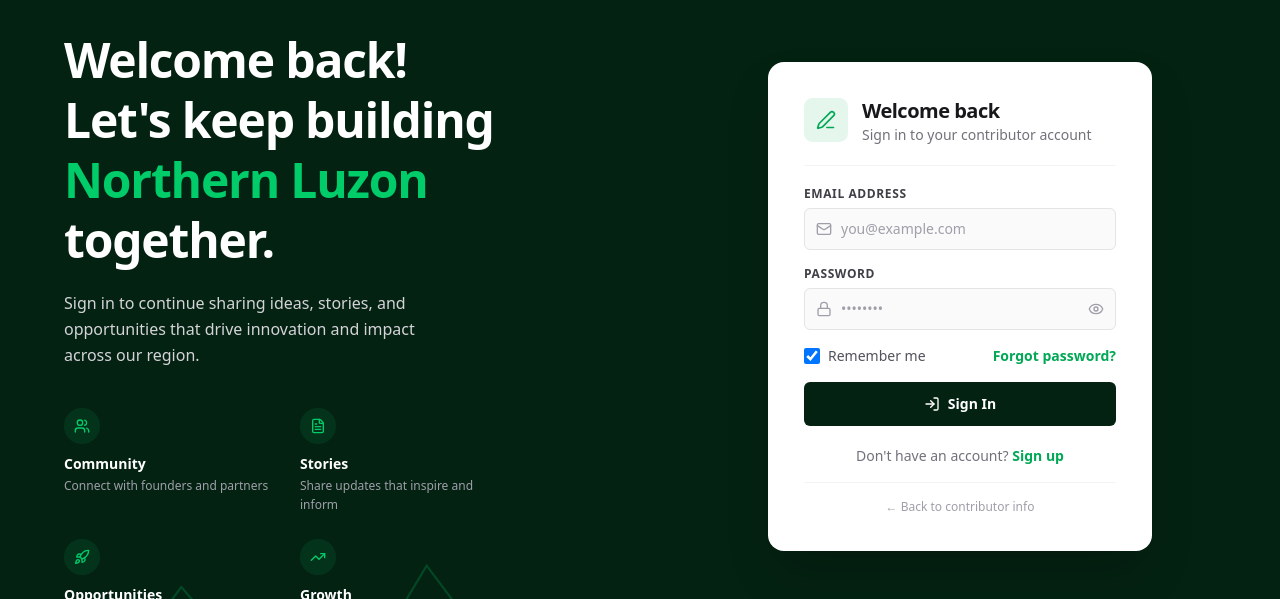
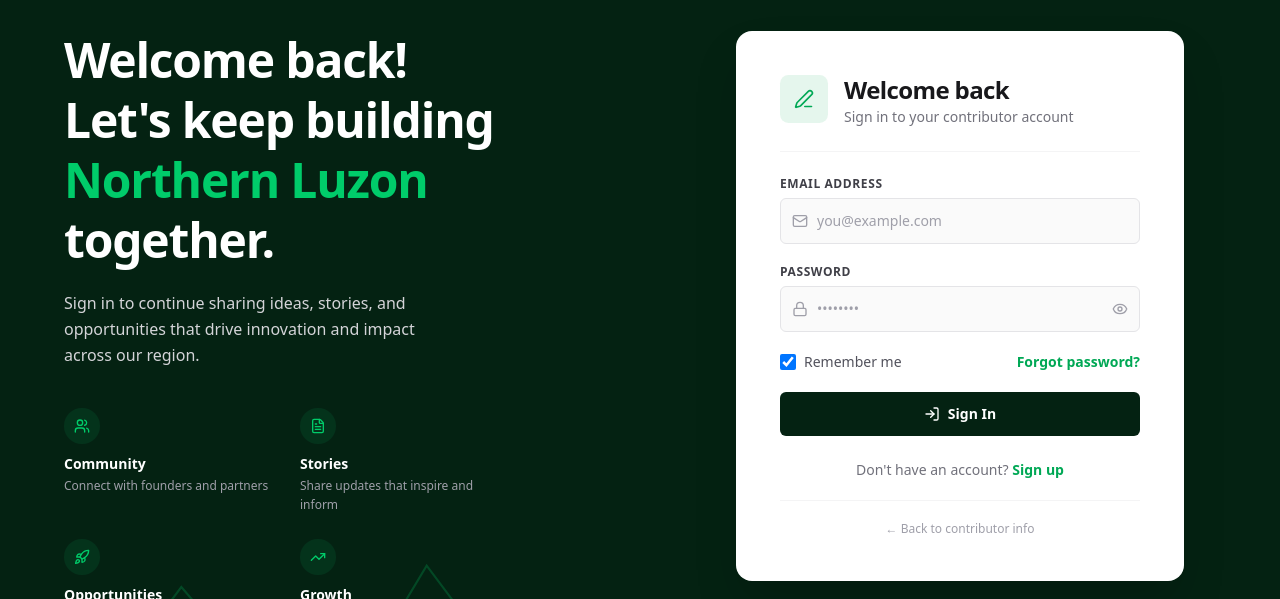
Before and after one commit to inv8rey/amianan-ventures, a Next.js app: page /contribute/login in a window 1280 px wide. Shown: the part 201-800 px from the top of the page. Built offline with nearby package versions, Linux system fonts and the light colour scheme; no server answers.

Commit message:
Widen login card and improve visual hierarchy
The form card was max-w-sm, cramped relative to the spacious marketing
panel beside it. Widened to max-w-md, enlarged the header icon/heading,
and bumped input/button padding and section spacing to match.

```diff
--- a/app/(site)/contribute/login/page.tsx
+++ b/app/(site)/contribute/login/page.tsx
@@ -97,18 +97,18 @@ export default function ContributorLoginPage() {
 
         {/* ── Right: form card ── */}
         <div className="flex items-center justify-center px-4 sm:px-8 py-12 lg:py-20">
-          <div className="w-full max-w-sm bg-white rounded-2xl p-7 sm:p-9 shadow-2xl">
-            <div className="flex items-start gap-3.5 pb-5 mb-5 border-b border-zinc-100">
-              <div className="w-11 h-11 rounded-xl bg-[#00a855]/10 flex items-center justify-center shrink-0">
+          <div className="w-full max-w-md bg-white rounded-2xl p-8 sm:p-11 shadow-2xl">
+            <div className="flex items-start gap-4 pb-6 mb-6 border-b border-zinc-100">
+              <div className="w-12 h-12 rounded-xl bg-[#00a855]/10 flex items-center justify-center shrink-0">
                 <PenLine className="h-5 w-5 text-[#00a855]" />
               </div>
               <div>
-                <h2 className="text-xl font-black text-zinc-900 leading-tight">Welcome back</h2>
+                <h2 className="text-2xl font-black text-zinc-900 leading-tight">Welcome back</h2>
                 <p className="text-sm text-zinc-500 mt-0.5">Sign in to your contributor account</p>
               </div>
             </div>
 
-            <form onSubmit={handleSubmit} className="space-y-4">
+            <form onSubmit={handleSubmit} className="space-y-5">
               <div>
                 <label className="block text-xs font-semibold text-zinc-700 uppercase tracking-wider mb-1.5">
                   Email Address
@@ -121,7 +121,7 @@ export default function ContributorLoginPage() {
                     onChange={(e) => setEmail(e.target.value)}
                     required
                     placeholder="you@example.com"
-                    className="w-full rounded-lg border border-zinc-200 bg-zinc-50 pl-9 pr-3 py-2.5 text-sm text-zinc-900 placeholder-zinc-400 outline-none focus:border-zinc-400 focus:bg-white transition-colors"
+                    className="w-full rounded-lg border border-zinc-200 bg-zinc-50 pl-9 pr-3 py-3 text-sm text-zinc-900 placeholder-zinc-400 outline-none focus:border-zinc-400 focus:bg-white transition-colors"
                   />
                 </div>
               </div>
@@ -138,7 +138,7 @@ export default function ContributorLoginPage() {
                     onChange={(e) => setPassword(e.target.value)}
                     required
                     placeholder="••••••••"
-                    className="w-full rounded-lg border border-zinc-200 bg-zinc-50 pl-9 pr-9 py-2.5 text-sm text-zinc-900 placeholder-zinc-400 outline-none focus:border-zinc-400 focus:bg-white transition-colors"
+                    className="w-full rounded-lg border border-zinc-200 bg-zinc-50 pl-9 pr-9 py-3 text-sm text-zinc-900 placeholder-zinc-400 outline-none focus:border-zinc-400 focus:bg-white transition-colors"
                   />
                   <button
                     type="button"
@@ -175,14 +175,14 @@ export default function ContributorLoginPage() {
               </button>
             </form>
 
-            <p className="text-center text-sm text-zinc-500 mt-5">
+            <p className="text-center text-sm text-zinc-500 mt-6">
               Don&apos;t have an account?{' '}
               <Link href="/contribute/signup" className="text-[#00a855] font-semibold hover:underline">
                 Sign up
               </Link>
             </p>
 
-            <p className="text-center text-xs text-zinc-400 mt-4 pt-4 border-t border-zinc-100">
+            <p className="text-center text-xs text-zinc-400 mt-5 pt-5 border-t border-zinc-100">
               <Link href="/contribute" className="hover:underline">← Back to contributor info</Link>
             </p>
           </div>
```
